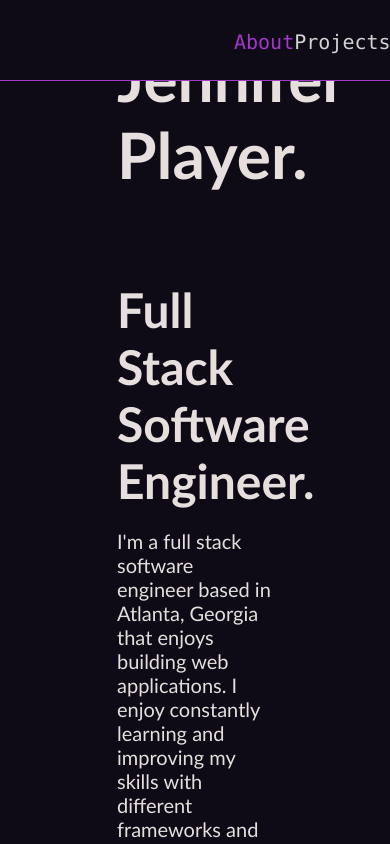
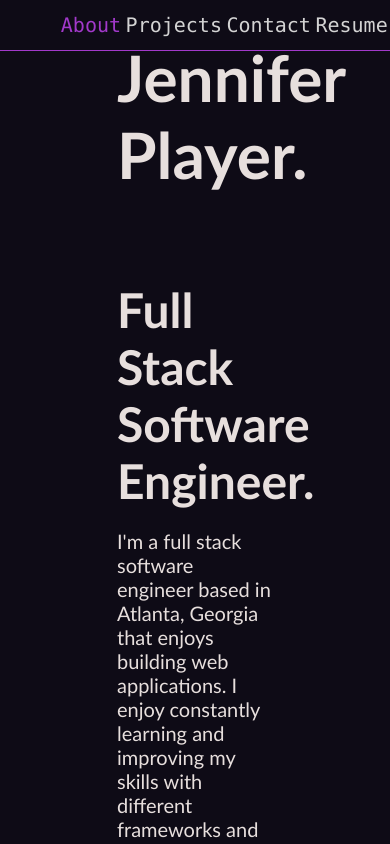
Before and after one commit to chainchompa/portfolio, a React (Create React App) app: page / in a window 390 px wide. Shown: the top 844 px of the page. Built offline with nearby package versions, Linux system fonts and the light colour scheme.

Commit message:
made navigation mobile and tablet responsive

```diff
--- a/src/components/Contact.css
+++ b/src/components/Contact.css
@@ -48,7 +48,6 @@
   .contact .contact-links {
     width: 50%;
   }
-
  }
 
  @media (max-width: 600px) {
@@ -56,7 +55,4 @@
      width: 70%;
      margin-top: 50px;
    }
-
-
-
  }
--- a/src/components/Navigation.css
+++ b/src/components/Navigation.css
@@ -5,17 +5,17 @@
   background-color: #0E0B16;
   height: 80px;
   border-bottom: 1px #A239CA solid;
+  display: flex;
+  align-items: center;
+  justify-content: flex-end;
 }
 
 .navigation .nav-links {
     display: flex;
     justify-content: space-around;
     width: 40%;
-    margin-left: 60%;
     font-family: "SF Mono", "Fira Code", "Fira Mono", "Roboto Mono", "Lucida Console", Monaco, monospace;
     font-size: 20px;
-    margin-top: 30px;
-
 }
 
 .navigation .nav-links a {
@@ -25,3 +25,21 @@
 .navigation .nav-links a:hover {
     color: #A239CA;
 }
+
+@media (max-width: 1024px) {
+  .navigation .nav-links {
+    width: 70%;
+  }
+}
+
+@media (max-width: 600px) {
+  .navigation {
+    height: 50px;
+  }
+
+  .navigation .nav-links {
+    width: 85%;
+  }
+
+
+}
```
